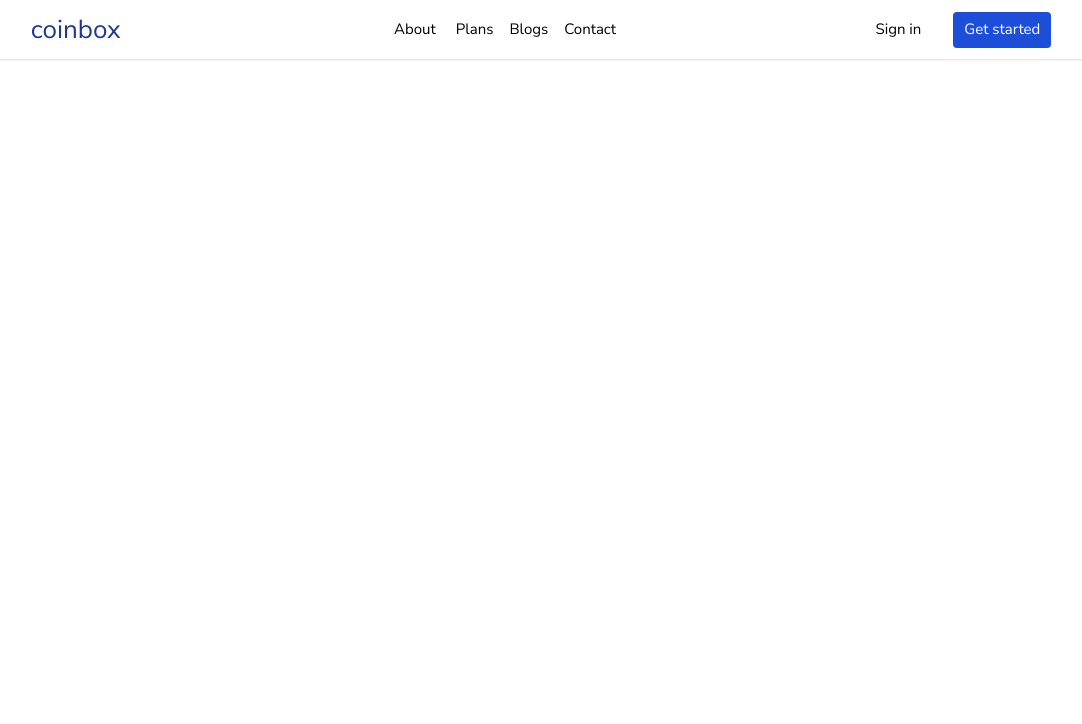
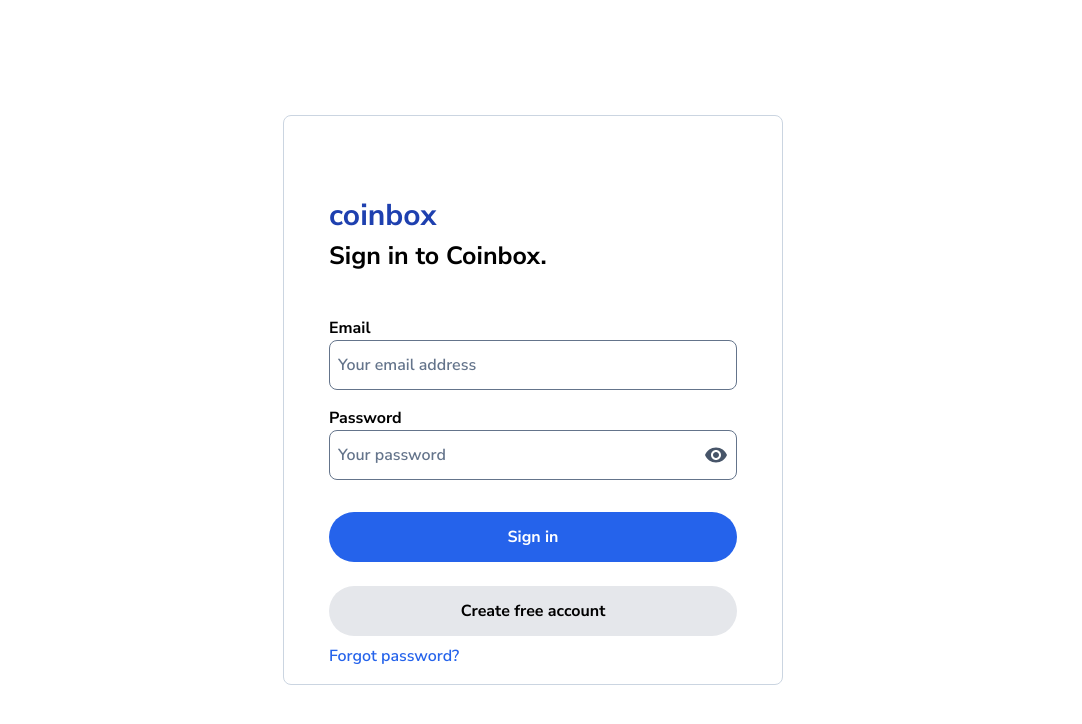
Before and after one commit to oladips772/authentication-app, a React (Create React App) app in the folder frontend/: page /login in a window 1280 px wide. Shown: the top 724 px of the page, without its empty margins (107-1189 px from the left). Built offline with nearby package versions, Linux system fonts and the light colour scheme.

Commit message:
designing register page

```diff
--- a/frontend/src/components/Main.js
+++ b/frontend/src/components/Main.js
@@ -24,7 +24,7 @@
   };
 
   useEffect(() => {
-    getCoins();
+    // getCoins();
   }, []);
 
   return (
--- a/frontend/src/pages/Login.js
+++ b/frontend/src/pages/Login.js
@@ -1,14 +1,62 @@
 /** @format */
-
-import React from "react";
-import Navbar from "../components/Navbar";
+import { useState } from "react";
+import VisibilityIcon from "@mui/icons-material/Visibility";
+import VisibilityOffIcon from "@mui/icons-material/VisibilityOff";
 
 function Login() {
+  const [showPassword, setShowPassword] = useState("");
+
   return (
-    <div>
-      <Navbar />
-      <div>
-        <h1>Login To Start Investing</h1>
+    <div className="flex justify-center items-center h-[100vh] w-full">
+      <div className="h-[570px] w-full max-w-[390px] p-[30px] border-0 md:max-w-[500px] lg:max-w-[500px] md:border lg:border md:border-slate-300 lg:border-slate-300 md:p-[45px] lg:p-[45px] rounded-lg">
+        <div className="mb-[40px]">
+          <h1 className="text-[30px] text-blue-800 font-bold mt-8">coinbox</h1>
+          <p className="text-[25px] font-bold">Sign in to Coinbox.</p>
+        </div>
+        <div className="flex flex-col mb-4">
+          <label htmlFor="email" className="font-[700]">
+            Email
+          </label>
+          <input
+            type="text"
+            placeholder="Your email address"
+            name="email"
+            className="h-[50px] p-2 border border-slate-500 outline-none rounded-lg placeholder:text-slate-500 font-[600]"
+          />
+        </div>
+        <div className="flex flex-col">
+          <label htmlFor="email" className="font-[700]">
+            Password
+          </label>
+          <div className="h-[50px] p-2 border border-slate-500 outline-none rounded-lg flex items-center">
+            <input
+              type={showPassword ? "text" : "password"}
+              placeholder="Your password"
+              name="email"
+              className="flex-1 outline-none placeholder:text-slate-500 font-[600]"
+            />
+            {showPassword ? (
+              <VisibilityOffIcon
+                onClick={() => setShowPassword(!showPassword)}
+                className="text-slate-600 cursor-pointer"
+              />
+            ) : (
+              <VisibilityIcon
+                onClick={() => setShowPassword(!showPassword)}
+                className="text-slate-600 cursor-pointer"
+              />
+            )}
+          </div>
+        </div>
+        <button className="h-[50px] rounded-[30px] w-full bg-blue-600 text-white mt-8 font-[700] mb-2">
+          Sign in
+        </button>
+        <button className="h-[50px] rounded-[30px] w-full bg-gray-200  mt-4 font-[700] mb-2">
+          Create free account
+        </button>
+        <span className="font-[600] text-blue-600 mt-[20px] cursor-pointer">
+          Forgot password?
+        </span>
       </div>
     </div>
   );
```
